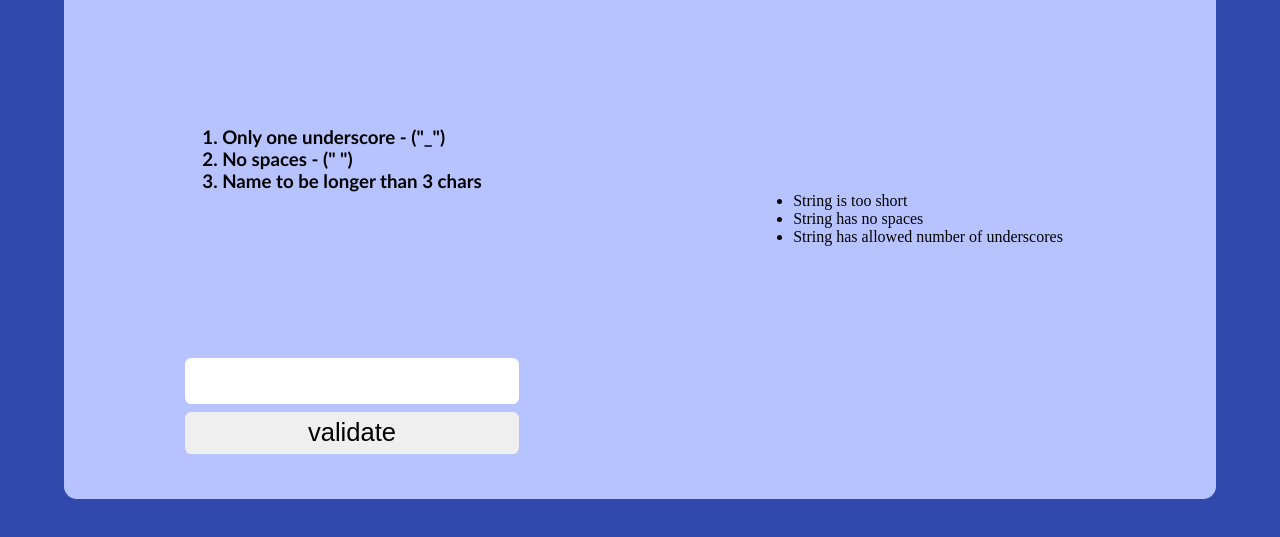
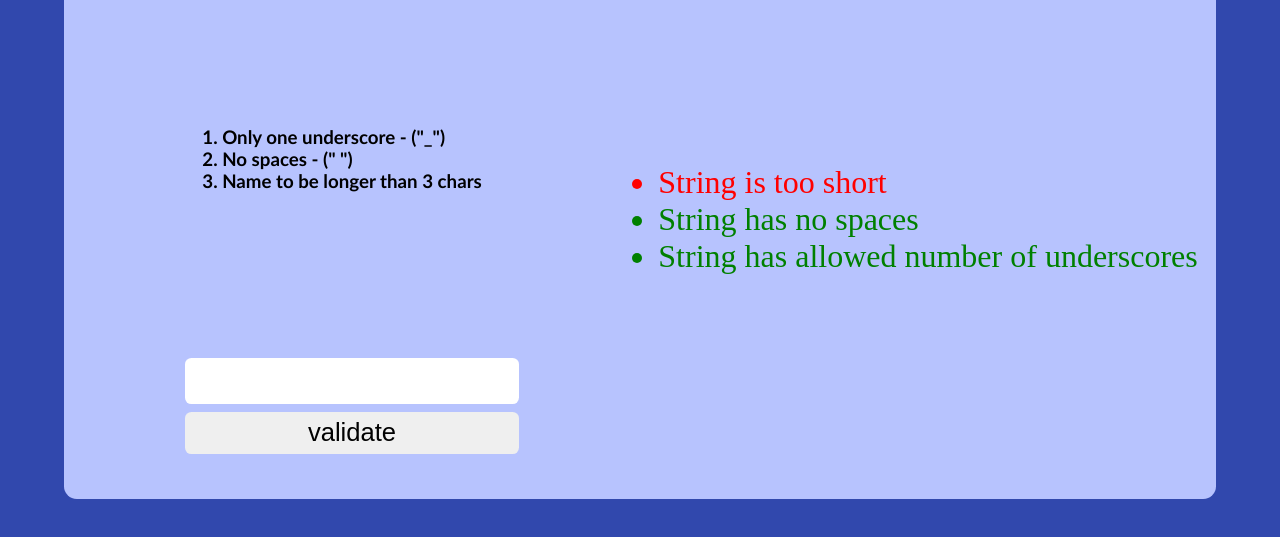
Before and after one commit to JSninjawizard/JS-Practices, a plain HTML site: page index.html in a window 1280 px wide. Both pictures are taken after a click on the button "validate". Shown: the part 181-718 px from the top of the page. Drawn offline with Linux system fonts and the light colour scheme.

Commit message:
reset of right side

```diff
--- a/app.js
+++ b/app.js
@@ -61,6 +61,7 @@ val(inputLength, hasSpace, hasUnderscore)
 //<-=  reset
 arrayOfAnswers = []
 input.value = ""
+ordered.innerHTML =""
 //<-=  reset
 
 arrayOfAnswers.push(inputLength, hasSpace, hasUnderscore)
--- a/scss/_3.right-side.scss
+++ b/scss/_3.right-side.scss
@@ -6,3 +6,13 @@
 
 
 }
+
+.correct {
+    font-size: 2rem;
+    color: green;
+}
+
+.wrong {
+    font-size: 2rem;
+    color: red;
+}
```
Also changed, not shown: style.css, 1 other file.
